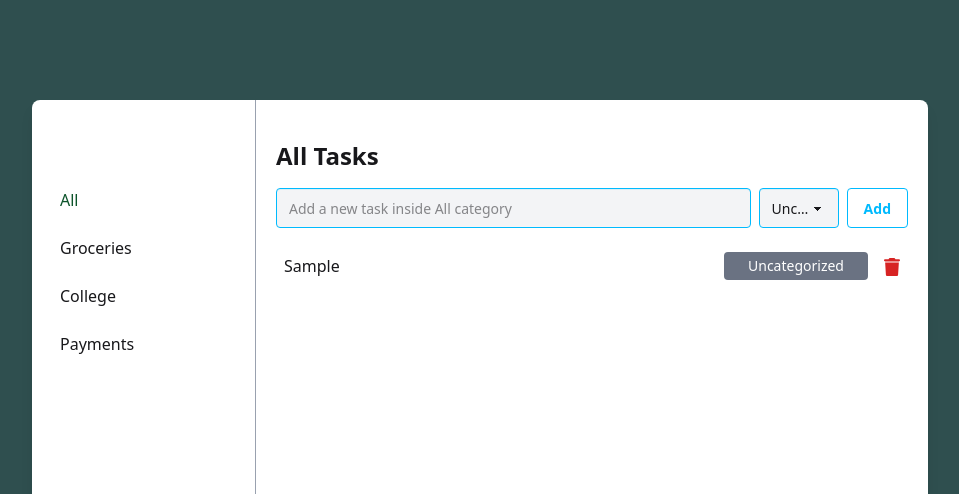
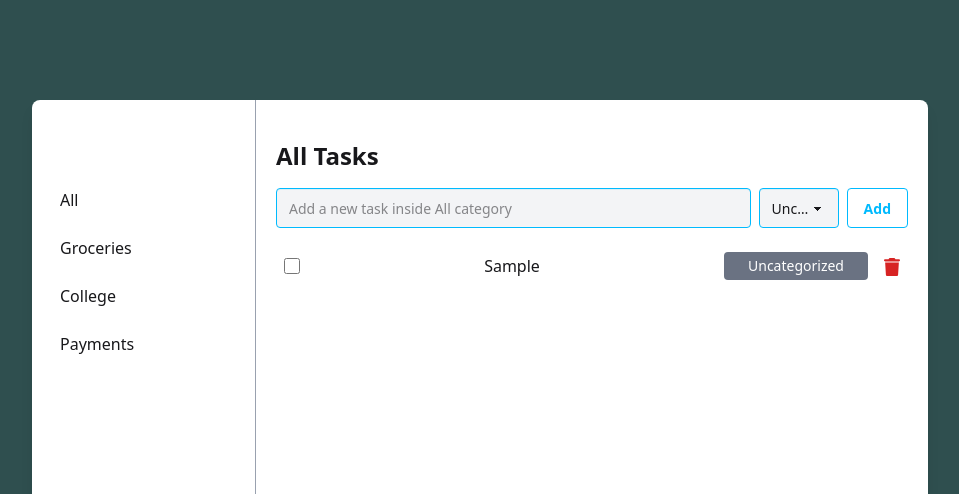
Before and after one commit to zara-j/Todo-APP, a React (Vite) app: page / in a window 1280 px wide. Both pictures are taken after typing "Sample" into the empty fields and a click on the button "Add". Shown: the top 494 px of the page, without its empty margins (160-1119 px from the left). Built offline with nearby package versions, Linux system fonts and the light colour scheme.

Commit message:
fix: fixed some bugs and add improvements

```diff
--- a/src/App.tsx
+++ b/src/App.tsx
@@ -1,4 +1,4 @@
-import { useState } from "react";
+import { useEffect, useState } from "react";
 import Tasks from "./components/Tasks";
 import Sidebar from "./components/Sidebar";
 import TaskItem from "./components/TaskItem";
@@ -10,26 +10,43 @@ export type Itask = {
   id: number;
   task: string;
   category: Category;
-}
+  completed: boolean;
+};
+
+// function for getting tasks from local storage
+const localStorageTasks = () => {
+  const saveTasks = localStorage.getItem("todos");
+  if (saveTasks) {
+    return JSON.parse(saveTasks);
+  }
+  return [];
+};
+
 const App = () => {
   const [task, setTask] = useState<string>("");
-  const [todos, setTodos] = useState<Itask[]>([]);
+  const [todos, setTodos] = useState<Itask[]>(() => localStorageTasks());
   const [category, setCategory] = useState<Category>("Uncategorized");
-  const [selectedCategory, setSelectedCategory] = useState<CategoryFilter>("All");
+  const [selectedCategory, setSelectedCategory] =
+    useState<CategoryFilter>("All");
   const [showModal, setShowModal] = useState<boolean>(false);
-  const [modalMsg, setModalMsg] = useState<string>("")
+  const [modalMsg, setModalMsg] = useState<string>("");
+
+  useEffect(() => {
+    localStorage.setItem("todos", JSON.stringify(todos));
+  });
 
   // function for adding task
   const addTaskHandler = () => {
     if (!task.trim()) {
-      setShowModal(true)
-      setModalMsg("Please enter a task before adding")
+      setShowModal(true);
+      setModalMsg("Please enter a task before adding");
       return;
     }
     const newTask: Itask = {
       id: Date.now(),
       task,
       category,
+      completed: false,
     };
     setTodos([...todos, newTask]);
     setTask("");
@@ -38,9 +55,18 @@ const App = () => {
 
   // function for deleting task
   const deleteTaskHandler = (taskId: number) => {
-    setShowModal(true)
-    setModalMsg("Task deleted successfully")
+    setShowModal(true);
+    setModalMsg("Task deleted successfully");
     setTodos(todos.filter((t) => t.id !== taskId));
+  };
+
+  // function for checked tasks as completed
+  const toggleTaskCompletion = (taskId: number) => {
+    setTodos(
+      todos.map((t) =>
+        t.id === taskId ? { ...t, completed: !t.completed } : t
+      )
+    );
   };
 
   // function for filtering categories
@@ -51,16 +77,18 @@ const App = () => {
 
   return (
     <div className="min-h-screen flex items-center justify-center p-4">
-      {showModal && (
-      <Modal setShowModal={setShowModal} ModalMsg={modalMsg} />
-      )}
+      {showModal && <Modal setShowModal={setShowModal} ModalMsg={modalMsg} />}
       <div className="container flex flex-col lg:flex-row max-w-full lg:max-w-4xl h-screen lg:h-[600px] bg-white rounded-lg shadow-lg overflow-hidden">
         <Sidebar
           selectedCategory={selectedCategory}
           setSelectedCategory={setSelectedCategory}
         />
         <main className="w-full lg:w-3/4 pt-20 lg:pt-10 px-5">
-          <h1 className="text-2xl font-bold mb-4">All Tasks</h1>
+          <h1 className="text-2xl font-bold mb-4">
+            {selectedCategory === "All"
+              ? "All Tasks"
+              : `${selectedCategory} Tasks`}
+          </h1>
           <Tasks
             task={task}
             setTask={setTask}
@@ -70,7 +98,12 @@ const App = () => {
           />
           <ul className="mt-4 space-y-2">
             {filteredTasks.map((t) => (
-              <TaskItem key={t.id} t={t} deleteTaskHandler={deleteTaskHandler}/>
+              <TaskItem
+                key={t.id}
+                t={t}
+                deleteTaskHandler={deleteTaskHandler}
+                toggleTaskCompletion={toggleTaskCompletion}
+              />
             ))}
           </ul>
         </main>
--- a/src/components/Sidebar.tsx
+++ b/src/components/Sidebar.tsx
@@ -11,10 +11,13 @@ const Sidebar = (props: ISidebarProps) => {
       {/* aside for larger screens */}
       <aside className="w-full lg:w-1/4 border-r border-r-gray-400 hidden lg:block">
         <ul className="py-20 mx-auto px-5 flex flex-col gap-2">
-          <li className="text-green-900 hover:bg-cyan-500 rounded-lg p-2">All</li>
-          <li className=" hover:bg-cyan-500 rounded-lg p-2">Groceries</li>
-          <li className=" hover:bg-cyan-500 rounded-lg p-2">College</li>
-          <li className=" hover:bg-cyan-500 rounded-lg p-2">Payments</li>
+        {["All", "Groceries", "College", "Payments"].map((cat)=> (
+              <li
+              className="hover:bg-cyan-500 rounded-lg p-2"
+              onClick={() => props.setSelectedCategory(cat as CategoryFilter)}>
+               {cat}
+              </li>
+            ))}
         </ul>
       </aside>
       {/* aside for mobile devices */}
--- a/src/components/TaskItem.tsx
+++ b/src/components/TaskItem.tsx
@@ -3,6 +3,7 @@ import type { Itask } from "../App";
 interface ITaskProps {
   t: Itask;
   deleteTaskHandler: (id: number) => void;
+  toggleTaskCompletion: (id: number) => void;
 }
 const TaskItem = (props: ITaskProps) => {
   const categoryColors = {
@@ -16,7 +17,12 @@ const TaskItem = (props: ITaskProps) => {
       key={props.t.id}
       className="flex justify-between items-center p-2 rounded"
     >
-      <span>{props.t.task}</span>
+      <input type="checkbox"
+      checked= {props.t.completed}
+      onChange={() => props.toggleTaskCompletion(props.t.id)}
+      className="w-4 h-4 cursor-pointer"
+      />
+      <span className={`${props.t.completed ? 'line-through text-gray-400' : ''}`}>{props.t.task}</span>
       <div className="flex justify-center items-center gap-4">
         <span
           className={`${
@@ -29,7 +35,11 @@ const TaskItem = (props: ITaskProps) => {
           onClick={() => props.deleteTaskHandler(props.t.id)}
           className="w-4 h-4"
         >
-        <svg xmlns="http://www.w3.org/2000/svg" viewBox="0 0 448 512" className="hover:opacity-50">
+          <svg
+            xmlns="http://www.w3.org/2000/svg"
+            viewBox="0 0 448 512"
+            className="hover:opacity-50"
+          >
             <path
               fill="#d72323"
               d="M135.2 17.7L128 32 32 32C14.3 32 0 46.3 0 64S14.3 96 32 96l384 0c17.7 0 32-14.3 32-32s-14.3-32-32-32l-96 0-7.2-14.3C307.4 6.8 296.3 0 284.2 0L163.8 0c-12.1 0-23.2 6.8-28.6 17.7zM416 128L32 128 53.2 467c1.6 25.3 22.6 45 47.9 45l245.8 0c25.3 0 46.3-19.7 47.9-45L416 128z"
```
Lines whose indentation alone changed are shown as unchanged.
